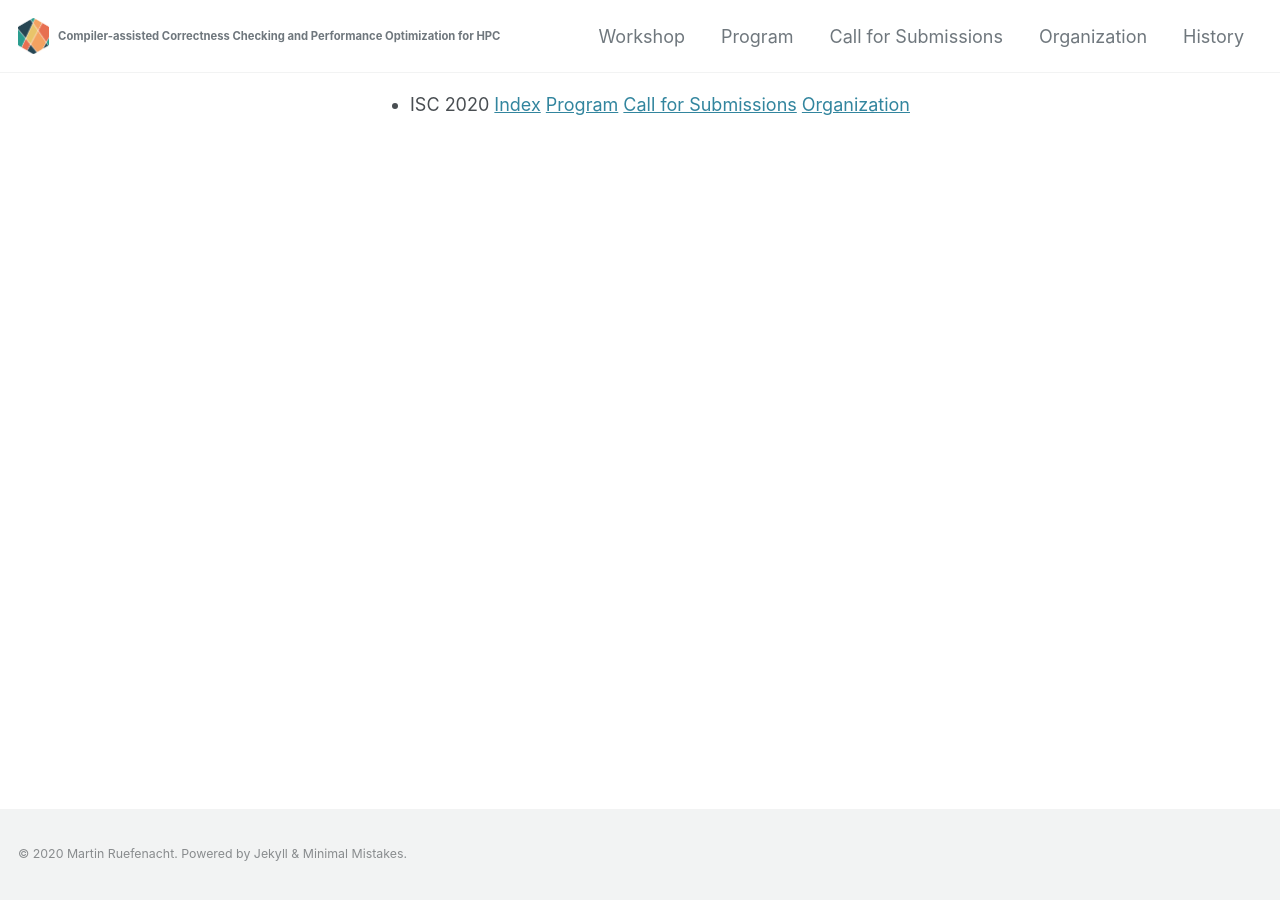
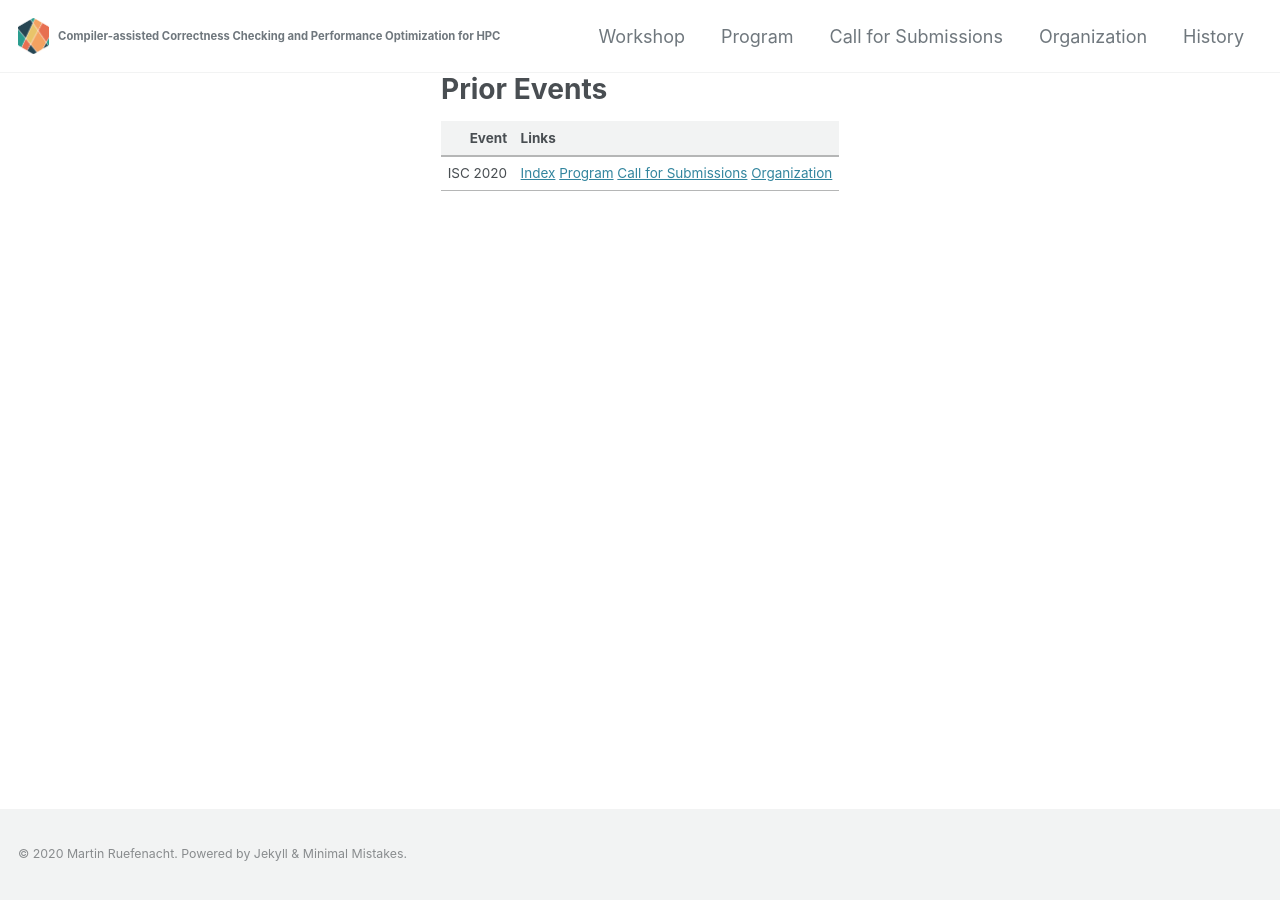
Before and after one commit to c3po-workshop/c3po-workshop.github.io, a Jekyll site: the page built from _pages/history.md, in a window 1280 px wide. Built offline with Jekyll 4.4.1, drawn with Linux system fonts in a browser that asks for light colours; cached includes are drawn as plain includes; nearby versions of some CDN libraries; our own code applies the rules of GitHub Pages for plain Markdown files.

Commit message:
Adjusted history

```diff
--- a/_config.yml
+++ b/_config.yml
@@ -251,7 +251,7 @@
       path: ""
       type: pages
     values:
-      layout: single
+      layout: default
       author_profile: false
       read_time: false
       comments: false
--- a/_pages/history.md
+++ b/_pages/history.md
@@ -3,4 +3,8 @@
 permalink: /history
 ---
 
-- ISC 2020 [Index](/2020/index) [Program](/2020/program) [Call for Submissions](/2020/call) [Organization](/2020/organization)
+# Prior Events
+
+| Event | Links
+| ----: | ------
+| ISC 2020 | [Index](/2020/index) [Program](/2020/program) [Call for Submissions](/2020/call) [Organization](/2020/organization)
```
